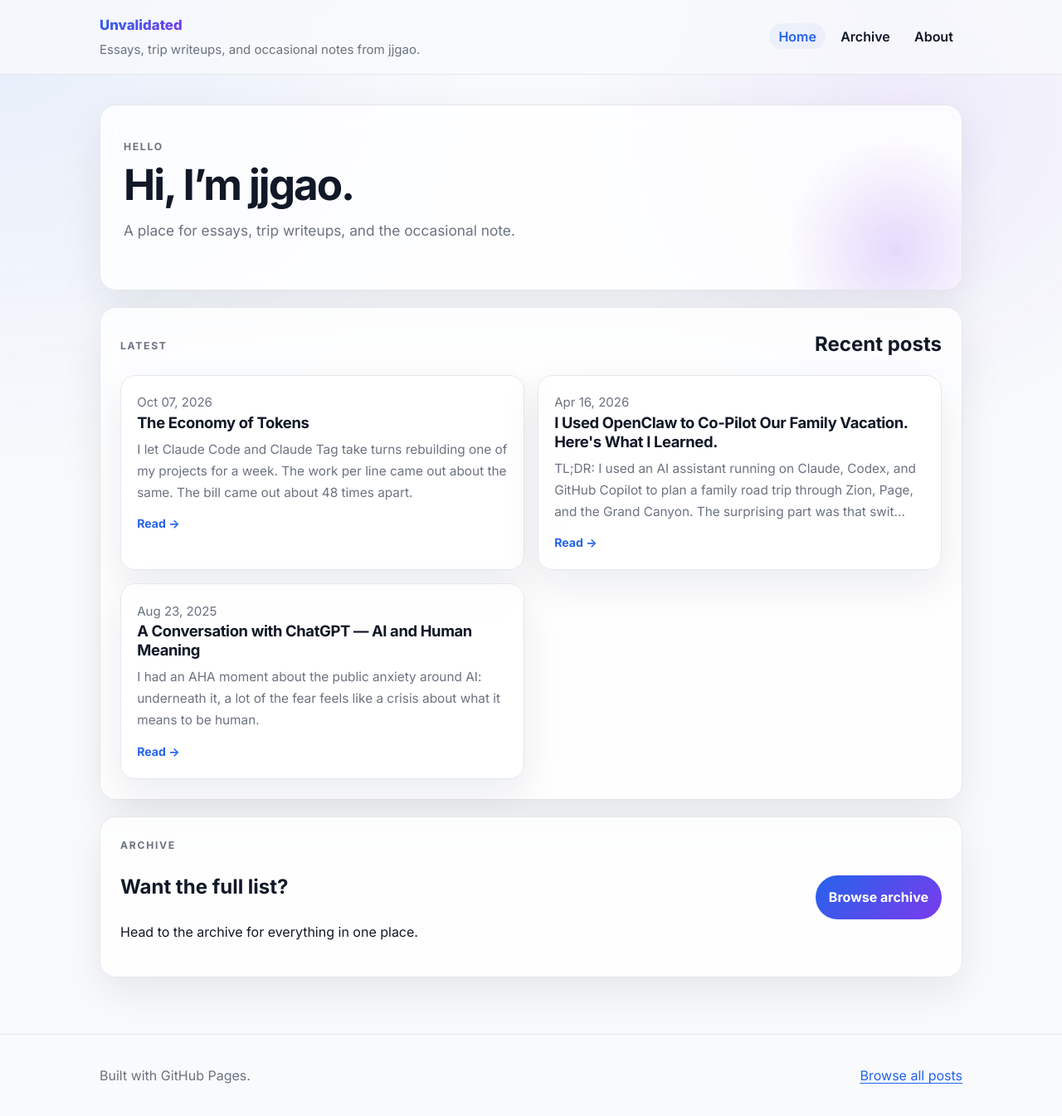
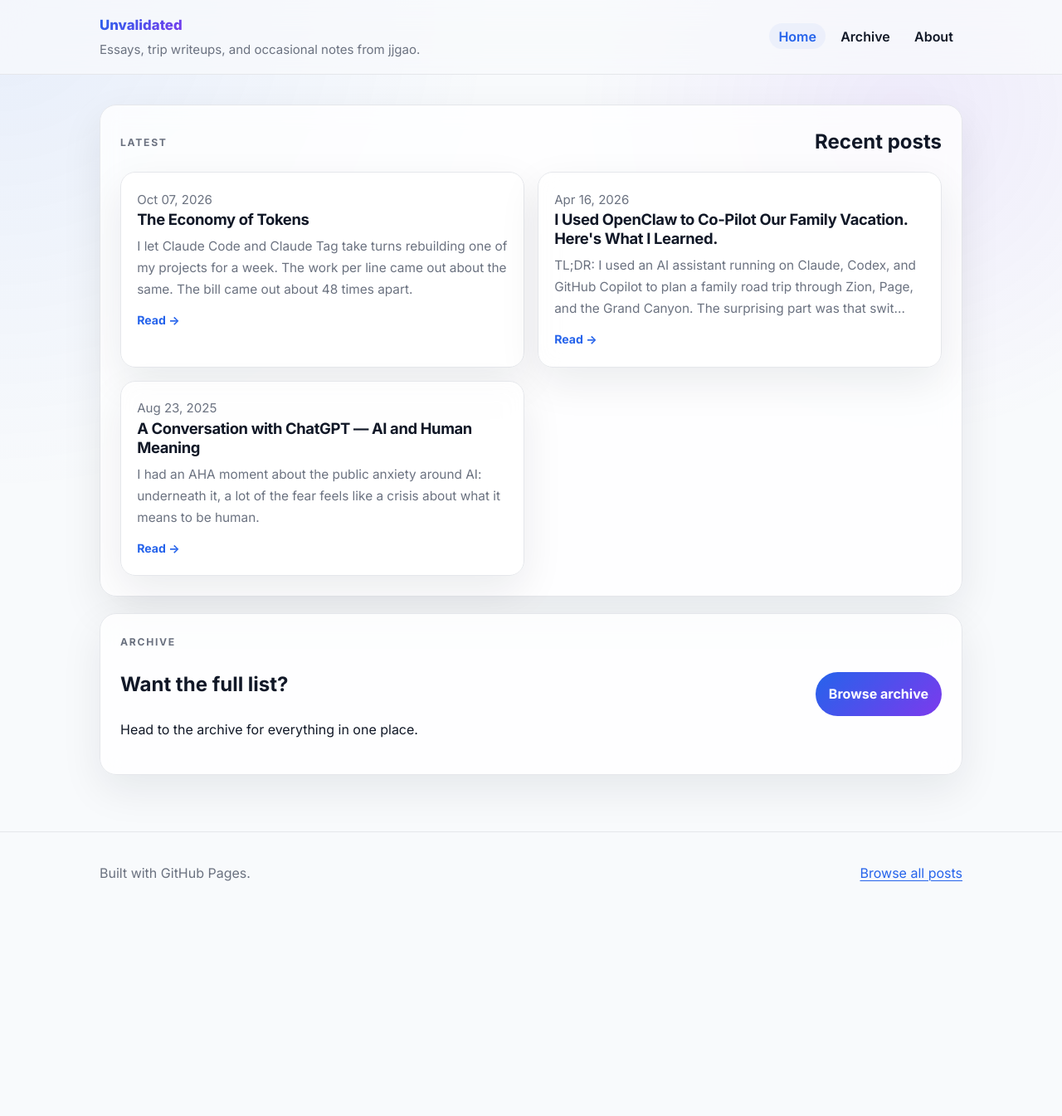
Before and after one commit to jjgao/blog, a Jekyll site: the page built from index.md, in a window 1280 px wide and 1359 px high. Shown: the top 1345 px of the window at 83% size. Built offline with Jekyll 4.4.1, drawn with Linux system fonts in a browser that asks for light colours.

Commit message:
Drop the hello section from the homepage
Co-Authored-By: Claude Opus 5.5 <noreply@anthropic.com>
Claude-Session: https://claude.ai/code/session_01R21C7YXtcs5Fr67jqdE6Fm

```diff
--- a/index.md
+++ b/index.md
@@ -2,12 +2,6 @@
 layout: default
 title: Home
 ---
-
-<section class="hero">
-  <p class="eyebrow">Hello</p>
-  <h1>Hi, I’m jjgao.</h1>
-  <p class="lede">A place for essays, trip writeups, and the occasional note.</p>
-</section>
 
 <section class="section-block">
   <div class="section-heading">
```
